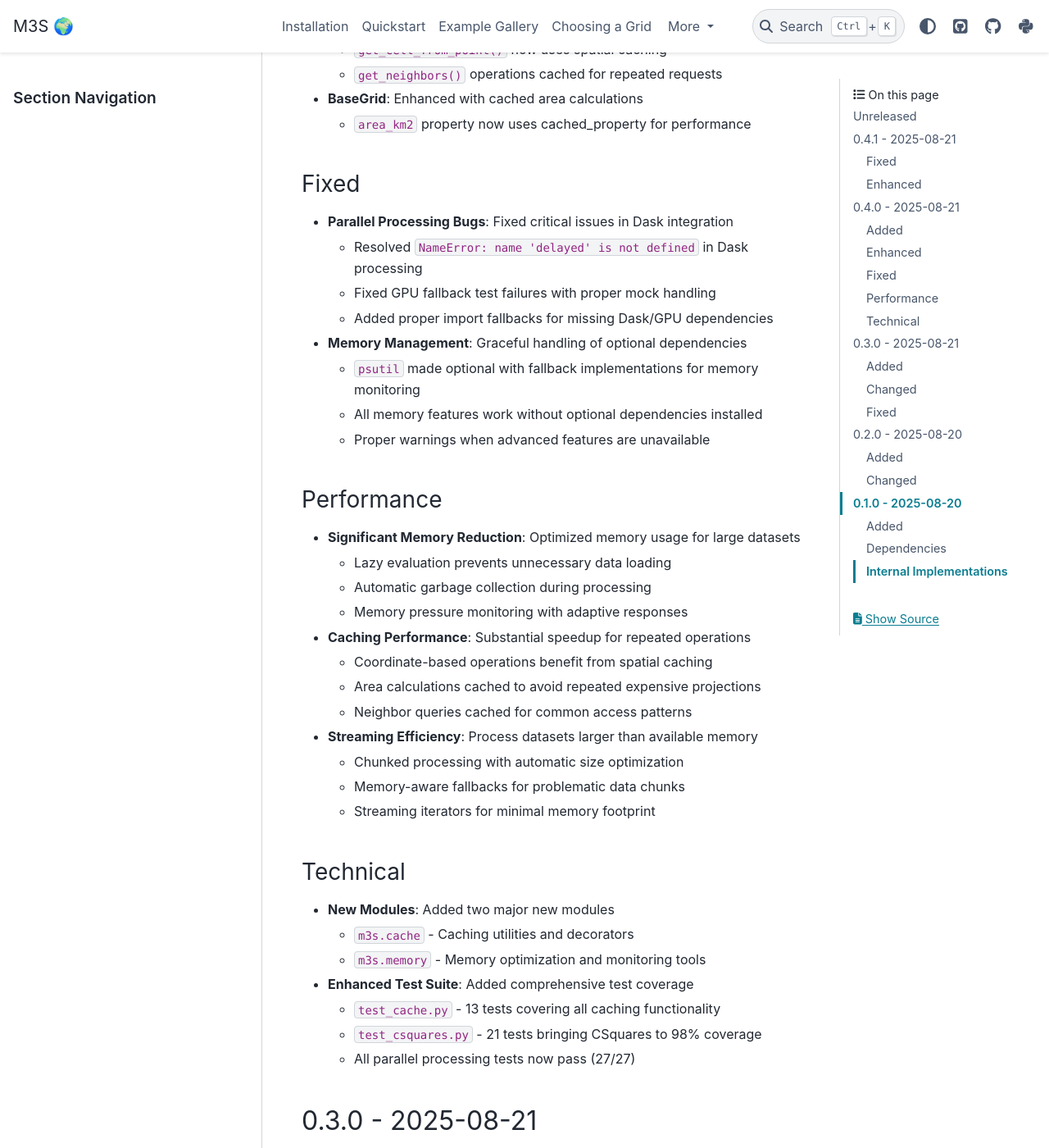
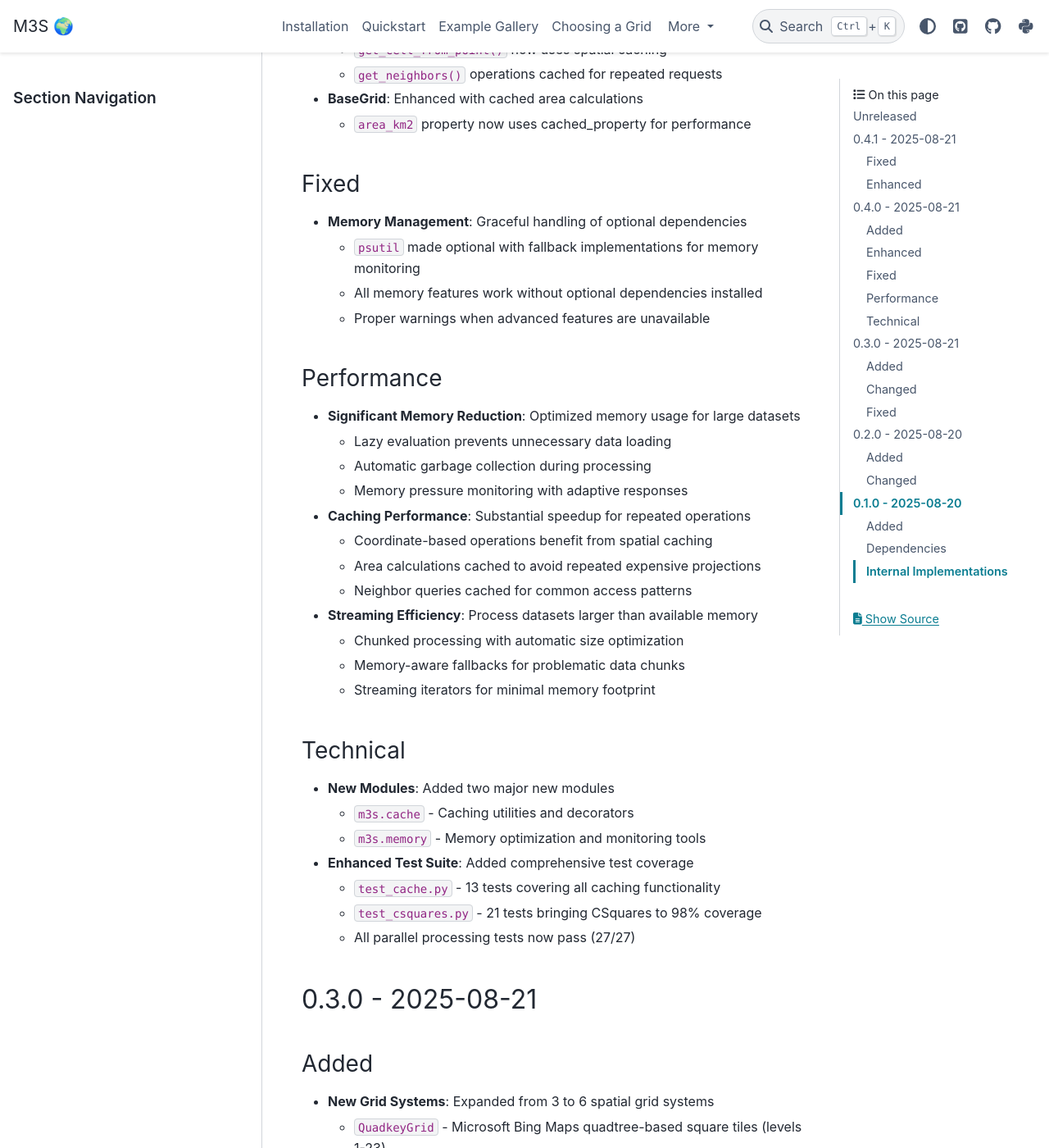
Before and after one commit to nkarasiak/m3s, a Sphinx documentation site: the page built from docs/changelog.rst, in a window 1280 px wide and 1400 px high, scrolled down 2243 px. Shown: the whole window at 82% size. Built offline with Sphinx 7.4.7 and the PyData theme 0.15.4, drawn with Linux system fonts in a browser that asks for light colours; some of the changed text lies outside the part shown.

Commit message:
refactor: remove Dask and GPU acceleration dependencies
Simplify parallel processing to use only threading backend.
Remove optional dependencies for Dask and GPU (RAPIDS/CuPy).

Changes:
- Remove [parallel] and [gpu] extras from pyproject.toml
- Update README to reflect threaded parallelism only
- Update documentation to remove Dask/GPU references
- Bump minimum Python version to 3.9
- Add newlines at end of files for POSIX compliance

BREAKING CHANGE: Dask distributed computing and GPU acceleration
are no longer supported. Use threading backend only.

Co-Authored-By: Claude Sonnet 4.5 <noreply@anthropic.com>

```diff
--- a/docs/changelog.rst
+++ b/docs/changelog.rst
@@ -82,12 +82,6 @@ Enhanced
 
 Fixed
 ~~~~~
-- **Parallel Processing Bugs**: Fixed critical issues in Dask integration
-
-  - Resolved ``NameError: name 'delayed' is not defined`` in Dask processing
-  - Fixed GPU fallback test failures with proper mock handling
-  - Added proper import fallbacks for missing Dask/GPU dependencies
-
 - **Memory Management**: Graceful handling of optional dependencies
 
   - ``psutil`` made optional with fallback implementations for memory monitoring
@@ -143,11 +137,10 @@ Added
   - Returns theoretical area in square kilometers for cells at specified precision/resolution/level
   - Example: ``H3Grid(7).area_km2`` returns 5.16 km²
 
-- **Parallel Processing Engine**: Comprehensive distributed computing support
+- **Parallel Processing Engine**: Threaded processing support
 
-  - ``ParallelGridEngine`` with Dask, GPU (RAPIDS), and threading backends
+  - ``ParallelGridEngine`` with threading backend
   - Stream processing capabilities for large datasets
-  - Automatic fallbacks when specialized libraries are unavailable
 
 - **Enhanced Examples**: Updated visualization examples
 
--- a/docs/index.rst
+++ b/docs/index.rst
@@ -24,7 +24,7 @@ M3S (Multi Spatial Subdivision System) is a powerful Python library that provide
    .. grid-item-card:: ⚡ Performance Optimized
       :class-header: bg-light
 
-      Built with performance in mind, supporting both CPU and GPU acceleration for large-scale spatial operations.
+      Built with performance in mind, offering threaded parallelism for large-scale spatial operations.
 
    .. grid-item-card:: 🔧 Easy Integration
       :class-header: bg-light
@@ -177,10 +177,10 @@ Key Features
    All 12 grid systems use consistent `precision` parameter (no more confusion between resolution/level/zoom).
 
 🚀 **High Performance**
-   Precomputed lookup tables, caching, lazy evaluation, and optional GPU acceleration.
+   Precomputed lookup tables, caching, and lazy evaluation.
 
 📈 **Scalable Operations**
-   Memory-efficient streaming, parallel processing with Dask, and adaptive chunking for large datasets.
+   Memory-efficient streaming, threaded parallel processing, and adaptive chunking for large datasets.
 
 🛠️ **GeoPandas Integration**
    Native support for GeoDataFrames with automatic CRS transformation and UTM zone detection.
```
Also changed, not shown: README.md (+1 -7 lines), pyproject.toml (+1 -10 lines).
